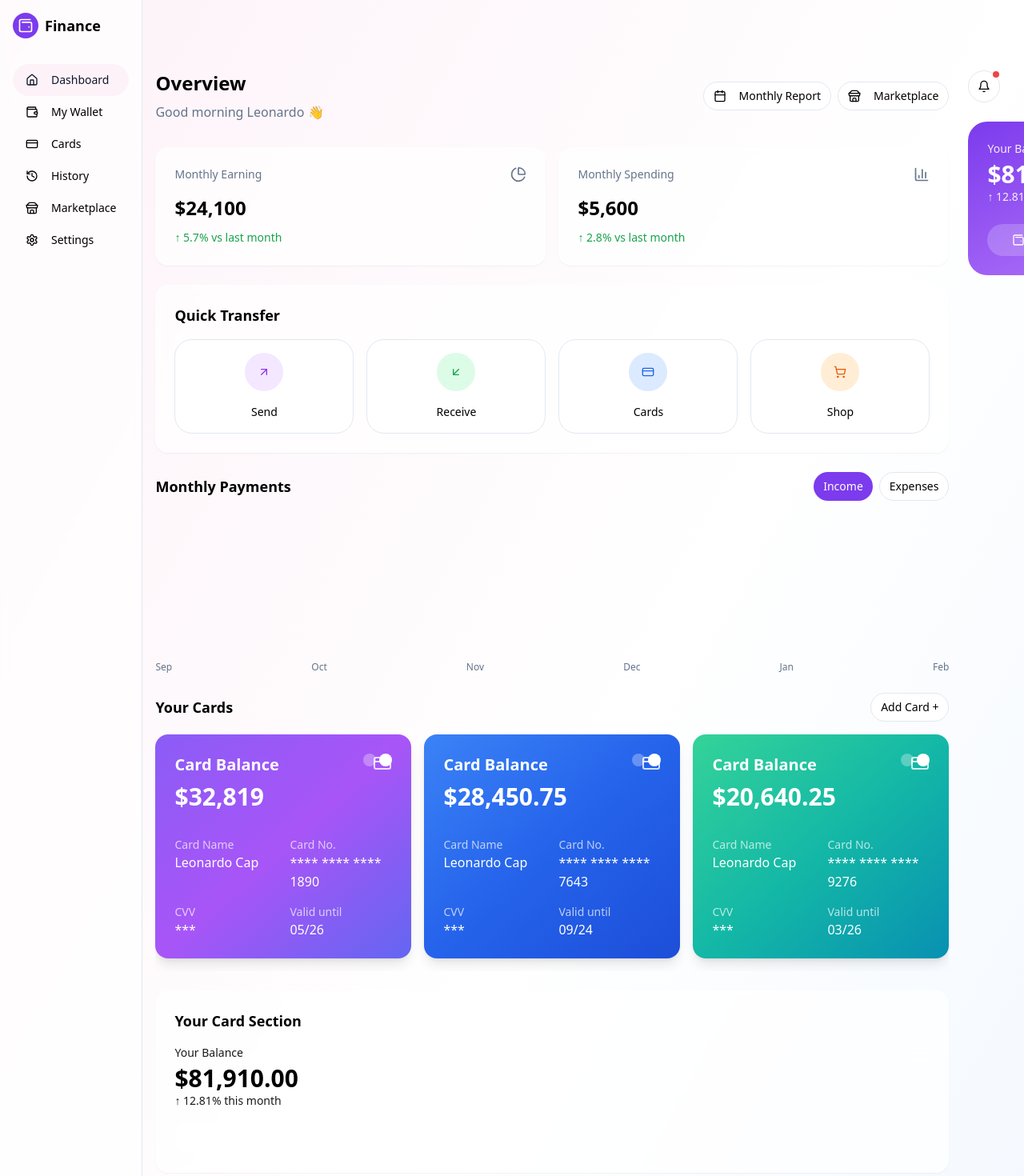
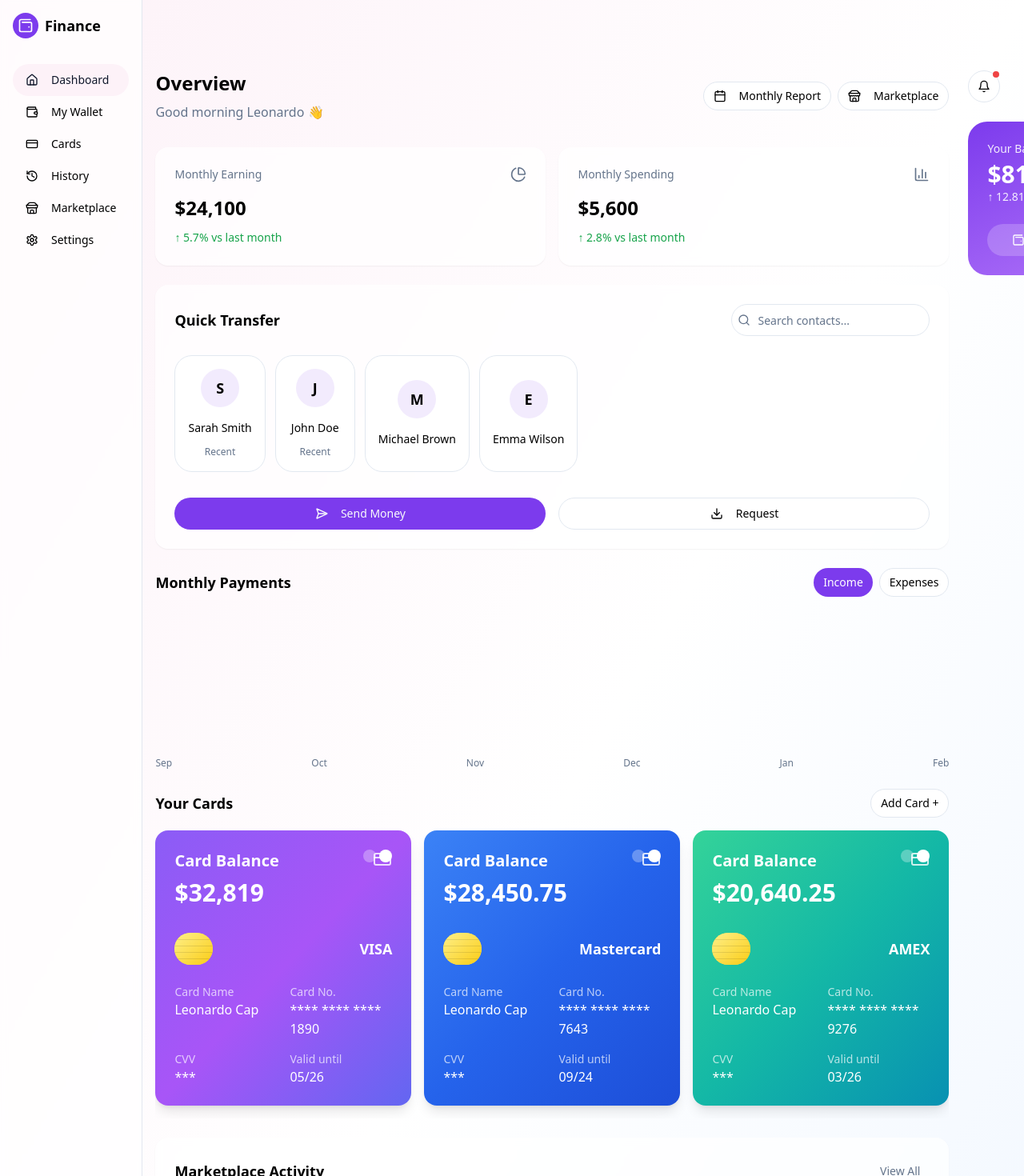
Before and after one commit to Sabrealfred/crypto-fiat-wallet, a React (Vite) app: page / in a window 1280 px wide. Shown: the top 1470 px of the page at 80% size. Built offline with nearby package versions, Linux system fonts and the light colour scheme.

Commit message:
Enhance dashboard and fix cards
Add quick transfers section to the dashboard.
Implement notifications as in the initial model.
Fix card display issues on the dashboard.

```diff
--- a/src/pages/Index.tsx
+++ b/src/pages/Index.tsx
@@ -1,6 +1,7 @@
 import { Button } from "@/components/ui/button";
 import { AppLayout } from "@/components/layout/app-layout";
 import { Link } from "react-router-dom";
+import { Input } from "@/components/ui/input";
 import {
   BarChart3,
   SendHorizontal,
@@ -16,9 +17,49 @@ import {
   ArrowDownLeft,
   Store,
   Wallet2,
+  ChevronRight,
+  Search,
+  CircleUser
 } from "lucide-react";
+import {
+  DropdownMenu,
+  DropdownMenuContent,
+  DropdownMenuItem,
+  DropdownMenuTrigger,
+} from "@/components/ui/dropdown-menu";
 
 export default function Index() {
+  const quickContacts = [
+    { id: 1, name: "Sarah Smith", avatar: "S", recent: true },
+    { id: 2, name: "John Doe", avatar: "J", recent: true },
+    { id: 3, name: "Michael Brown", avatar: "M", recent: false },
+    { id: 4, name: "Emma Wilson", avatar: "E", recent: false },
+  ];
+
+  const notifications = [
+    {
+      id: 1,
+      title: "Money Received",
+      description: "You received $500.00 from Sarah Smith",
+      time: "2 min ago",
+      read: false
+    },
+    {
+      id: 2,
+      title: "Card Payment",
+      description: "Your payment to Netflix was successful",
+      time: "1 hour ago",
+      read: false
+    },
+    {
+      id: 3,
+      title: "Security Alert",
+      description: "New login detected from Chrome browser",
+      time: "2 hours ago",
+      read: true
+    },
+  ];
+
   const monthlyData = [
     { month: "September", earning: 18200, spending: 4800 },
     { month: "October", earning: 19500, spending: 5100 },
@@ -130,40 +171,43 @@ export default function Index() {
             </div>
 
             <div className="p-6 rounded-2xl bg-white/70 backdrop-blur-sm shadow-sm">
-              <h2 className="text-lg font-semibold mb-4">Quick Transfer</h2>
-              <div className="grid grid-cols-4 gap-4">
-                <Link to="/wallet">
-                  <Button variant="outline" className="flex flex-col items-center p-4 h-auto w-full">
-                    <div className="h-12 w-12 rounded-full bg-purple-100 flex items-center justify-center mb-2">
-                      <ArrowUpRight className="h-6 w-6 text-purple-600" />
+              <div className="flex justify-between items-center mb-6">
+                <h2 className="text-lg font-semibold">Quick Transfer</h2>
+                <div className="relative">
+                  <Input
+                    type="text"
+                    placeholder="Search contacts..."
+                    className="pl-8 text-sm"
+                  />
+                  <Search className="h-4 w-4 absolute left-2 top-3 text-muted-foreground" />
                 </div>
-                    <span className="text-sm">Send</span>
+              </div>
+              <div className="flex gap-3 mb-6 overflow-x-auto pb-2">
+                {quickContacts.map((contact) => (
+                  <Button
+                    key={contact.id}
+                    variant="outline"
+                    className="flex flex-col items-center p-4 h-auto min-w-[100px]"
+                  >
+                    <div className="h-12 w-12 rounded-full bg-primary/10 flex items-center justify-center text-lg font-semibold mb-2">
+                      {contact.avatar}
+                    </div>
+                    <span className="text-sm whitespace-nowrap">{contact.name}</span>
+                    {contact.recent && (
+                      <span className="text-xs text-muted-foreground mt-1">Recent</span>
+                    )}
                   </Button>
-                </Link>
-                <Link to="/wallet">
-                  <Button variant="outline" className="flex flex-col items-center p-4 h-auto w-full">
-                    <div className="h-12 w-12 rounded-full bg-green-100 flex items-center justify-center mb-2">
-                      <ArrowDownLeft className="h-6 w-6 text-green-600" />
+                ))}
               </div>
-                    <span className="text-sm">Receive</span>
+              <div className="grid grid-cols-2 gap-4">
+                <Button className="bg-primary">
+                  <SendHorizontal className="mr-2 h-4 w-4" />
+                  Send Money
                 </Button>
-                </Link>
-                <Link to="/cards">
-                  <Button variant="outline" className="flex flex-col items-center p-4 h-auto w-full">
-                    <div className="h-12 w-12 rounded-full bg-blue-100 flex items-center justify-center mb-2">
-                      <CreditCard className="h-6 w-6 text-blue-600" />
-                    </div>
-                    <span className="text-sm">Cards</span>
+                <Button variant="outline">
+                  <Download className="mr-2 h-4 w-4" />
+                  Request
                 </Button>
-                </Link>
-                <Link to="/marketplace">
-                  <Button variant="outline" className="flex flex-col items-center p-4 h-auto w-full">
-                    <div className="h-12 w-12 rounded-full bg-orange-100 flex items-center justify-center mb-2">
-                      <ShoppingCart className="h-6 w-6 text-orange-600" />
-                    </div>
-                    <span className="text-sm">Shop</span>
-                  </Button>
-                </Link>
               </div>
             </div>
 
@@ -220,6 +264,19 @@ export default function Index() {
                       </div>
                       <p className="text-3xl font-bold mt-2">${card.balance.toLocaleString()}</p>
                     </div>
+
+                    <div className="flex items-center justify-between mb-6">
+                      <div className="w-12 h-10 bg-yellow-300/90 rounded-md relative overflow-hidden">
+                        <div className="absolute inset-0 bg-gradient-to-br from-yellow-200 to-yellow-400">
+                          <div className="w-full h-[1px] bg-black/10 absolute top-2" />
+                          <div className="w-full h-[1px] bg-black/10 absolute top-4" />
+                          <div className="w-full h-[1px] bg-black/10 absolute top-6" />
+                          <div className="w-full h-[1px] bg-black/10 absolute top-8" />
+                        </div>
+                      </div>
+                      <span className="text-lg font-bold">{card.type}</span>
+                    </div>
+
                     <div className="space-y-4">
                       <div className="grid grid-cols-2 gap-4">
                         <div>
@@ -250,32 +307,6 @@ export default function Index() {
                     </div>
                   </div>
                 ))}
-              </div>
-            </div>
-
-            <div className="p-6 rounded-2xl bg-white/70 backdrop-blur-sm shadow-sm">
-              <h2 className="text-lg font-semibold mb-4">Your Card Section</h2>
-              <div className="flex justify-between items-start mb-4">
-                <div>
-                  <p className="text-sm opacity-90 mb-1">Your Balance</p>
-                  <h3 className="text-3xl font-bold">$81,910.00</h3>
-                  <p className="text-sm opacity-90">↑ 12.81% this month</p>
-                </div>
-                <CreditCard className="h-6 w-6 text-white/80" />
-              </div>
-              <div className="grid grid-cols-2 gap-4">
-                <Link to="/wallet">
-                  <Button className="bg-white/20 hover:bg-white/30 text-white">
-                    <Wallet2 className="mr-2 h-4 w-4" />
-                    Add Money
-                  </Button>
-                </Link>
-                <Link to="/cards">
-                  <Button variant="outline" className="bg-white/10 hover:bg-white/20 text-white border-white/20">
-                    <CreditCard className="mr-2 h-4 w-4" />
-                    My Cards
-                  </Button>
-                </Link>
               </div>
             </div>
 
@@ -352,12 +383,37 @@ export default function Index() {
           </div>
 
           <div className="space-y-6">
+            <DropdownMenu>
+              <DropdownMenuTrigger asChild>
                 <Button variant="outline" size="icon" className="relative">
                   <Bell className="h-5 w-5" />
+                  {notifications.some(n => !n.read) && (
                     <span className="absolute top-0 right-0 h-2 w-2 bg-red-500 rounded-full"></span>
+                  )}
                 </Button>
+              </DropdownMenuTrigger>
+              <DropdownMenuContent align="end" className="w-80">
+                <div className="flex justify-between items-center px-4 py-2 border-b">
+                  <span className="font-semibold">Notifications</span>
+                  <Button variant="ghost" size="sm" className="text-xs">
+                    Mark all as read
+                  </Button>
+                </div>
+                <div className="max-h-[400px] overflow-y-auto">
+                  {notifications.map((notification) => (
+                    <DropdownMenuItem key={notification.id} className="flex flex-col items-start p-4 space-y-1">
+                      <div className="flex justify-between items-start w-full">
+                        <span className="font-medium">{notification.title}</span>
+                        <span className="text-xs text-muted-foreground">{notification.time}</span>
+                      </div>
+                      <p className="text-sm text-muted-foreground">{notification.description}</p>
+                    </DropdownMenuItem>
+                  ))}
+                </div>
+              </DropdownMenuContent>
+            </DropdownMenu>
 
-            <div className="card-gradient p-6">
+            <div className="card-gradient p-6 rounded-2xl text-white">
               <div className="flex justify-between items-start mb-6">
                 <div>
                   <p className="text-sm opacity-90 mb-1">Your Balance</p>
```
Lines whose indentation alone changed are shown as unchanged.
